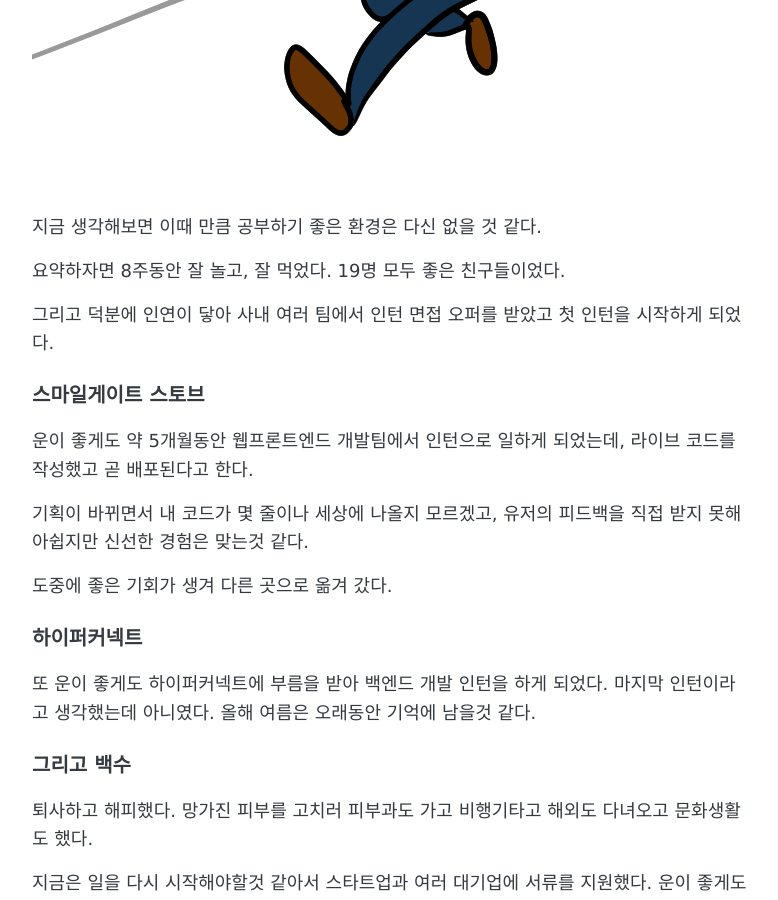
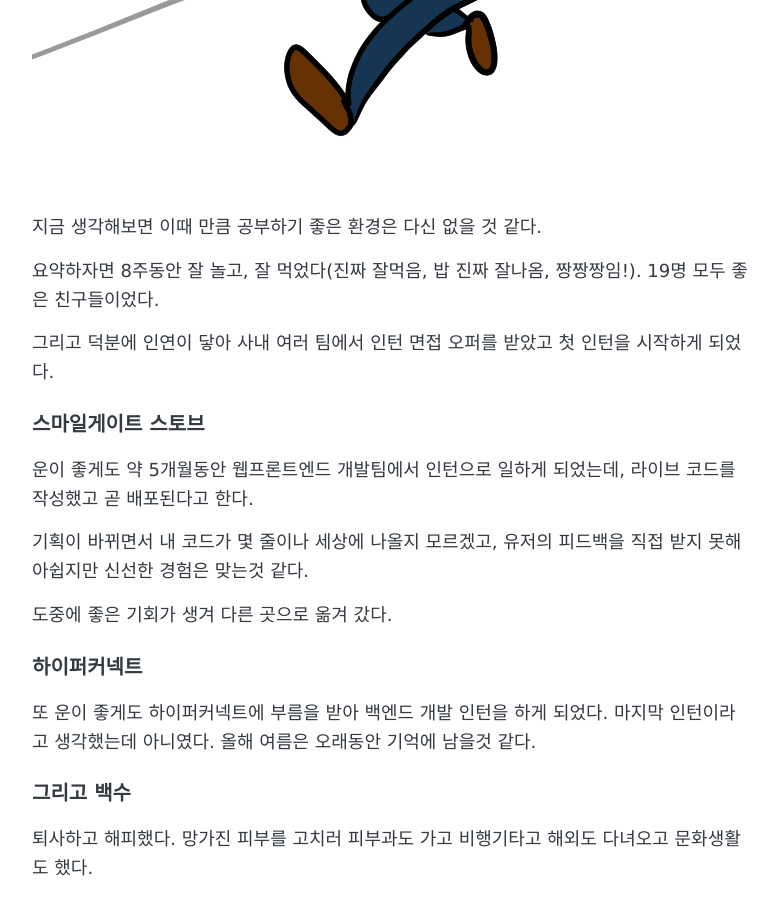
Before and after one commit to ManHyuk/ManHyuk.github.io, a Jekyll site: the page built from _posts/2018-12-29-result-of-2018.md, in a window 1280 px wide and 900 px high, scrolled down 2081 px. Shown: the whole window, without its empty margins (248-1026 px from the left). Built offline with Jekyll 4.4.1, drawn with Linux system fonts in a browser that asks for light colours; comment, search, counter and statistics services are not loaded.

Commit message:
edt ressult 2018

```diff
--- a/_posts/2018-12-29-result-of-2018.md
+++ b/_posts/2018-12-29-result-of-2018.md
@@ -58,7 +58,7 @@ keywords: ""
 
 
 
-요약하자면 8주동안 잘 놀고, 잘 먹었다. 19명 모두 좋은 친구들이었다.
+요약하자면 8주동안 잘 놀고, 잘 먹었다(진짜 잘먹음, 밥 진짜 잘나옴, 짱짱짱임!). 19명 모두 좋은 친구들이었다.
 
 그리고 덕분에 인연이 닿아 사내 여러 팀에서 인턴 면접 오퍼를 받았고 첫 인턴을 시작하게 되었다.
 
```
